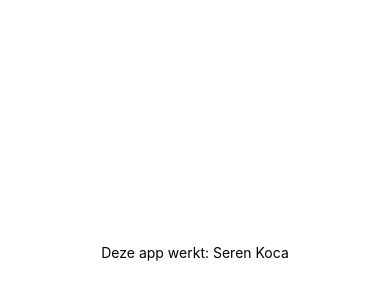
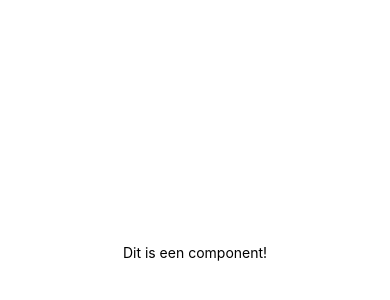
Before and after one commit to SerenKoca/mobile-app, a React Native app: screen / in a window 390 px wide. Shown: the part 170-470 px from the top of the page. Built offline with nearby package versions, Linux system fonts and the light colour scheme.

Commit message:
edit text: component

```diff
--- a/App.js
+++ b/App.js
@@ -4,7 +4,7 @@ import { StyleSheet, Text, View } from 'react-native';
 export default function App() {
   return (
     <View style={styles.container}>
-      <Text>Deze app werkt: Seren Koca</Text>
+      <Text>Dit is een component!</Text>
       <StatusBar style="auto" />
     </View>
   );
```
